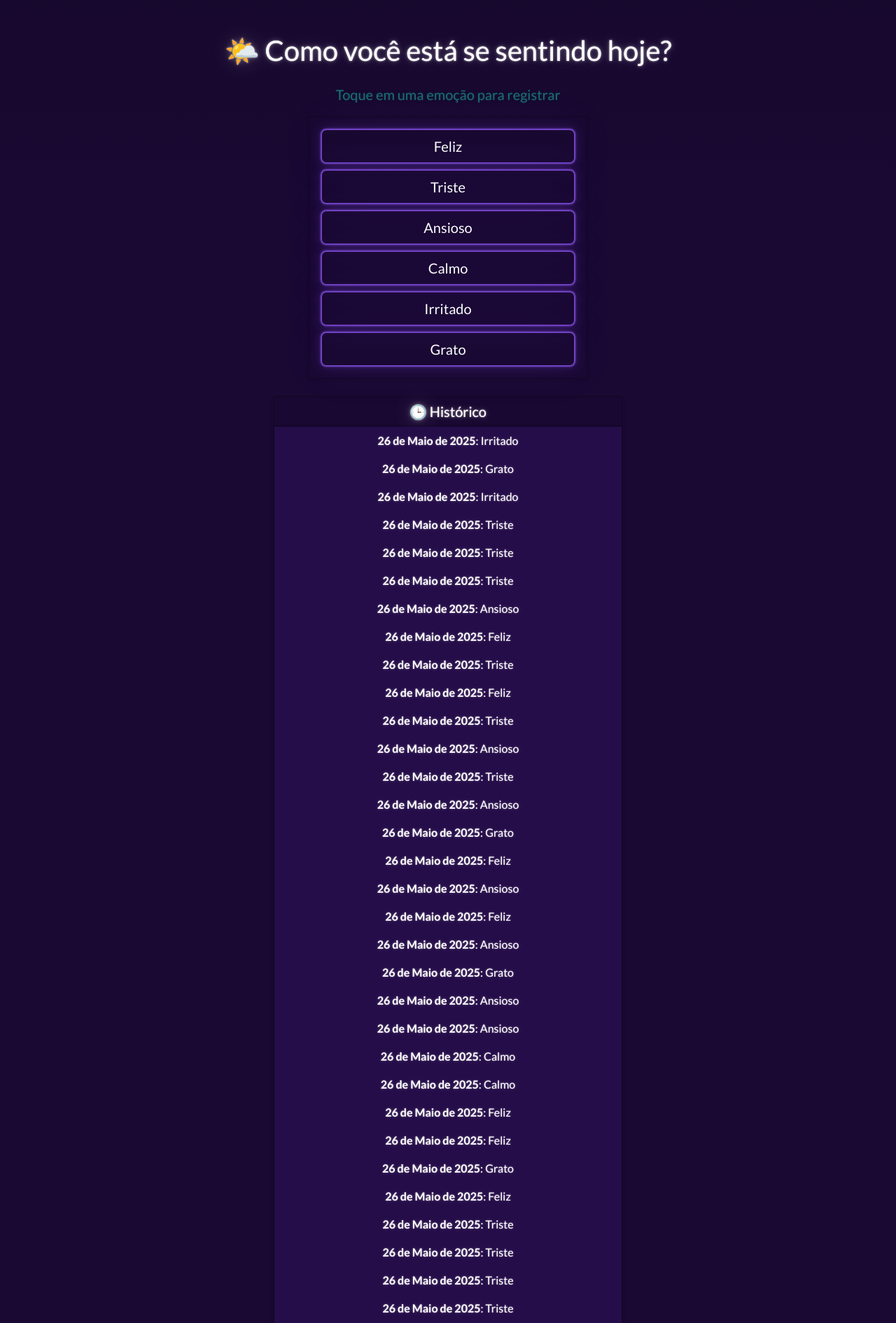
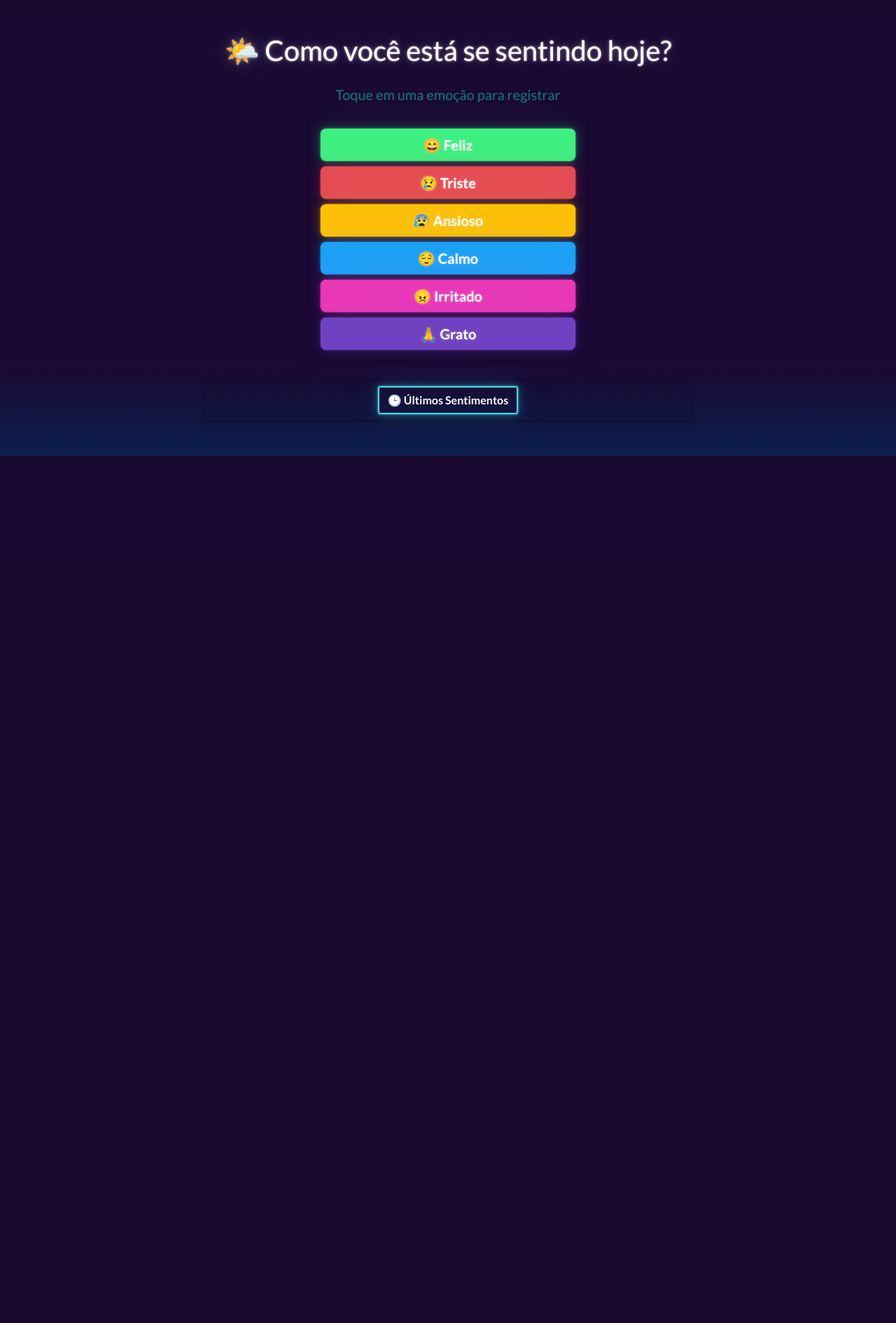
Before and after one commit to Victoryusz/emotion-app, a Django app: page / in a window 1280 px wide. Shown: the top 1891 px of the page at 70% size. After the commit the page ends 652 px from the top, so only its background shows below. Run offline with Django 4.2, Linux system fonts and the light colour scheme; data comes from the database, SQL or seed files in the repository; both versions use the stored data as it was after the commit; some libraries are stand-ins or nearby versions.

Commit message:
feat: Correções

```diff
--- a/core/emotion/models.py
+++ b/core/emotion/models.py
@@ -12,7 +12,7 @@ class DailyEntry(models.Model):
     ]
 
     mood = models.CharField(max_length=20, choices=MOOD_CHOICES)
-    created_at = models.DateField(default=timezone.now)
+    created_at = models.DateTimeField(default=timezone.now)
 
     def __str__(self):
         return f"{self.mood} em {self.created_at}"
--- a/core/emotion/templates/emotion/emotion.html
+++ b/core/emotion/templates/emotion/emotion.html
@@ -1,3 +1,4 @@
+{% load dict_extras %}
 <!DOCTYPE html>
 <html lang="pt-br">
 <head>
@@ -17,12 +18,12 @@
     <div class="card shadow-sm mb-4 mx-auto" style="max-width: 400px;">
         <div class="card-body">
             <div class="d-flex flex-column align-items-center gap-2">
-                {% for mood in moods %}
+                {% for mood, props in moods.items %}
                     <form method="post" class="w-100">
                         {% csrf_token %}
                         <input type="hidden" name="mood" value="{{ mood }}">
-                        <button type="submit" class="btn btn-outline-primary btn-lg w-100 text-capitalize">
-                            {{ mood }}
+                        <button type="submit" class="btn btn-{{ props.btn }} btn-lg w-100 text-capitalize fw-bold">
+                            {{ props.emoji }} {{ mood }}
                         </button>
                     </form>
                 {% endfor %}
@@ -30,17 +31,28 @@
         </div>
     </div>
 
-
-    <!-- LISTA DE SENTIMENTOS -->
-    <div class="card shadow-sm mx-auto" style="max-width: 500px;">
+    <!-- COLAPSÁVEL: Histórico dos últimos sentimentos -->
+    <div class="card shadow-sm mx-auto" style="max-width: 700px;">
         <div class="card-header text-center">
-            <h5 class="mb-0">🕒 Histórico</h5>
+            <button class="btn btn-outline-light fw-bold" type="button"
+                    data-bs-toggle="collapse" data-bs-target="#historicoSentimentos"
+                    aria-expanded="false" aria-controls="historicoSentimentos">
+                🕒 Últimos Sentimentos
+            </button>
         </div>
+        <div class="collapse" id="historicoSentimentos">
             <ul class="list-group list-group-flush">
                 {% for entry in entries %}
-                <li class="list-group-item text-center">
-                    <strong>{{ entry.created_at|date:"d \\d\\e F \\d\\e Y" }}</strong>: {{ entry.mood|title }}
+                    {% with moods|dict_get:entry.mood as mood_data %}
+                        <li class="list-group-item bg-dark text-white text-center">
+                            <strong>
+                                {{ entry.created_at|date:"d \\d\\e M" }}, {{ entry.created_at|time:"H\\hi" }}
+                            </strong>:
+                            <span class="badge bg-{{ mood_data.btn }} text-dark">
+                                {{ mood_data.emoji }} {{ entry.mood|title }}
+                            </span>
                         </li>
+                    {% endwith %}
                 {% empty %}
                     <li class="list-group-item text-muted text-center">Nenhum sentimento registrado ainda.</li>
                 {% endfor %}
@@ -48,7 +60,7 @@
         </div>
     </div>
 
-<!-- Bootstrap JS (opcional) -->
+<!-- Bootstrap JS -->
 <script src="https://cdn.jsdelivr.net/npm/bootstrap@5.3.3/dist/js/bootstrap.bundle.min.js"></script>
 </body>
 </html>
--- /dev/null
+++ b/core/emotion/templatetags/dict_extras.py
@@ -0,0 +1,7 @@
+from django import template
+
+register = template.Library()
+
+@register.filter
+def dict_get(d, key):
+    return d.get(key, {})
--- a/core/emotion/views.py
+++ b/core/emotion/views.py
@@ -3,14 +3,25 @@ from django.shortcuts import render, redirect
 from .models import DailyEntry
 
 def emotion_home(request):
+    mood_styles = {
+        'feliz':     {'emoji': '😄', 'btn': 'success'},
+        'triste':    {'emoji': '😢', 'btn': 'danger'},
+        'ansioso':   {'emoji': '😰', 'btn': 'warning'},
+        'calmo':     {'emoji': '😌', 'btn': 'info'},
+        'irritado':  {'emoji': '😠', 'btn': 'secondary'},
+        'grato':     {'emoji': '🙏', 'btn': 'primary'},
+    }
+
     if request.method == 'POST':
         mood = request.POST.get('mood')
         if mood:
             DailyEntry.objects.create(mood=mood)
-            return redirect('/')
+            return redirect('/')  # Isso força um reload com GET atualizado
 
-    entries = DailyEntry.objects.all().order_by('-created_at')
+    # 🔁 ESSENCIAL: traz os últimos 12 atualizados em ordem decrescente
+    entries = DailyEntry.objects.all().order_by('-created_at', '-id')[:12]
+
     return render(request, 'emotion/emotion.html', {
         'entries': entries,
-        'moods': ['feliz', 'triste', 'ansioso', 'calmo', 'irritado', 'grato']
+        'moods': mood_styles,
     })
```
Also changed, not shown: core/db.sqlite3, core/emotion/migrations/0003_alter_dailyentry_created_at.py (added), core/emotion/templatetags/__init__.py (added). Lines whose indentation alone changed are shown as unchanged.
